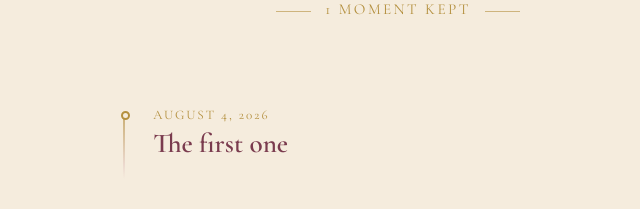
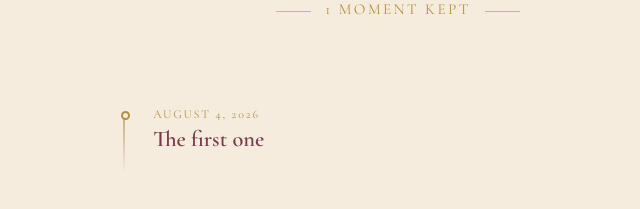
Before and after one commit to lilymarimo/lilymarimo.github.io, a Jekyll site: the page built from index.html, in a window 1280 px wide. Shown: the part 256-465 px from the top of the page, without its empty margins (242-882 px from the left). Built offline with Jekyll 4.4.1, drawn with Linux system fonts in a browser that asks for light colours.

Commit message:
Reduce font sizes for date and title entries

```diff
--- a/assets/css/style.css
+++ b/assets/css/style.css
@@ -126,7 +126,7 @@ body {
 
 .entry__date {
   font-family: var(--display);
-  font-size: 0.82rem;
+  font-size: 0.75rem;
   letter-spacing: 0.15em;
   text-transform: uppercase;
   color: var(--gold);
@@ -136,7 +136,7 @@ body {
 .entry__title {
   font-family: var(--display);
   font-weight: 600;
-  font-size: 1.7rem;
+  font-size: 1.4rem;
   line-height: 1.2;
   margin: 0;
 }
```
